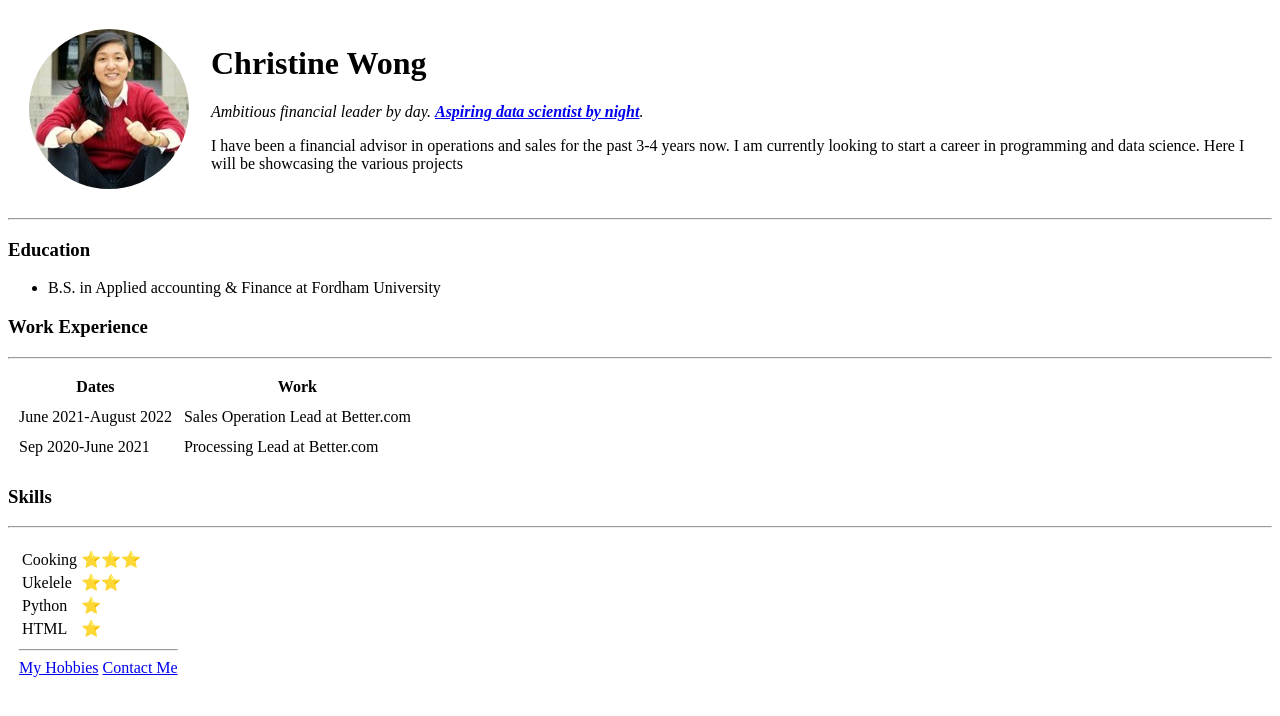
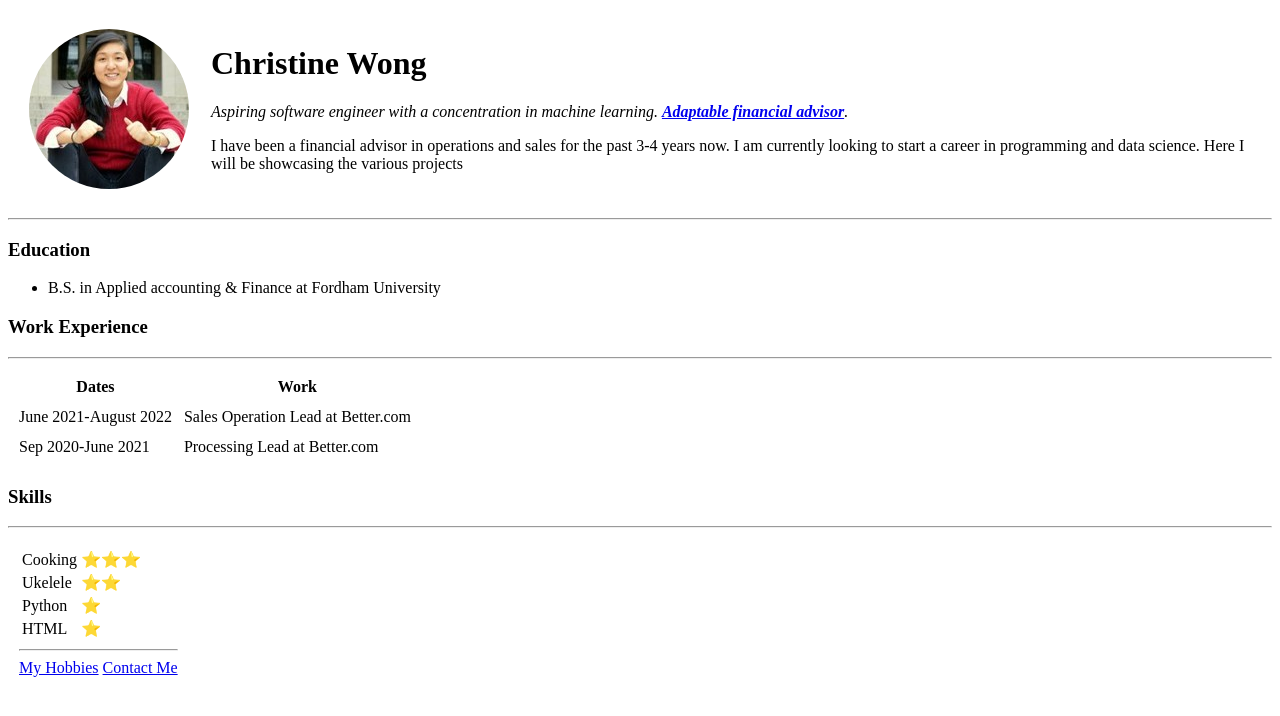
Before and after one commit to christinewong95/cv, a plain HTML site: page index.html in a window 1280 px wide. Drawn offline with Linux system fonts and the light colour scheme.

Commit message:
Update index.html
Updated the self description

```diff
--- a/index.html
+++ b/index.html
@@ -12,7 +12,7 @@
       </td>
       <td>
         <h1>Christine Wong</h1>
-        <p><em>Ambitious financial leader by day. <strong><a href="https://www.linkedin.com/in/christinewong95/">Aspiring data scientist by night</a></strong>.</em></p>
+        <p><em>Aspiring software engineer with a concentration in machine learning. <strong><a href="https://www.linkedin.com/in/christinewong95/">Adaptable financial advisor</a></strong>.</em></p>
         <p> I have been a financial advisor in operations and sales for the past 3-4 years now. I am currently looking to start a career in programming and data science. Here I will be showcasing the various projects
       </td>
     </tr>
```
